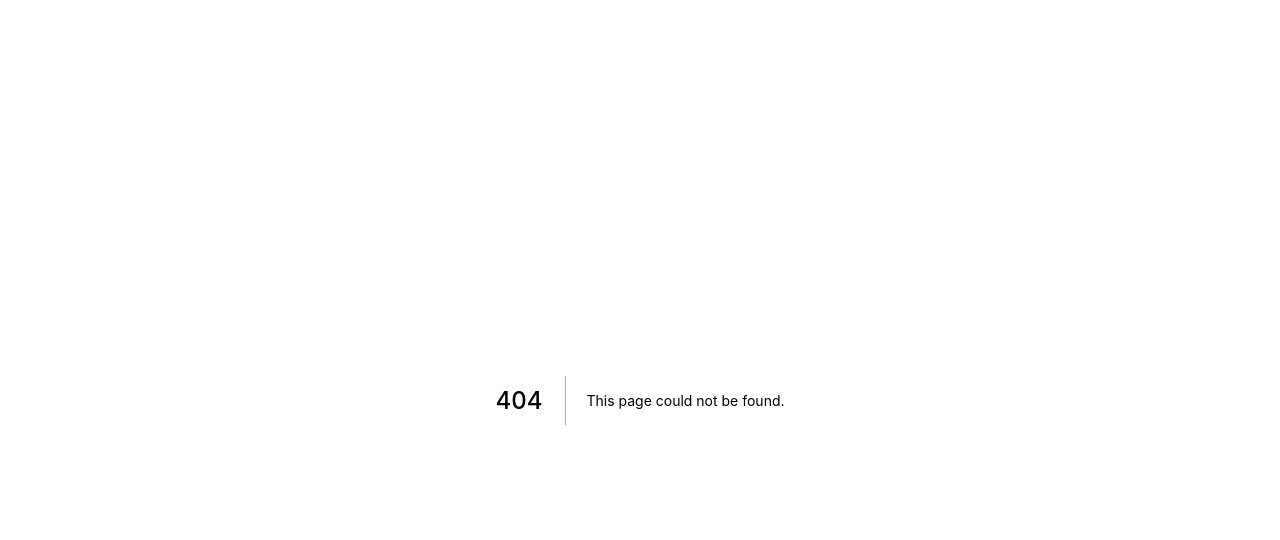
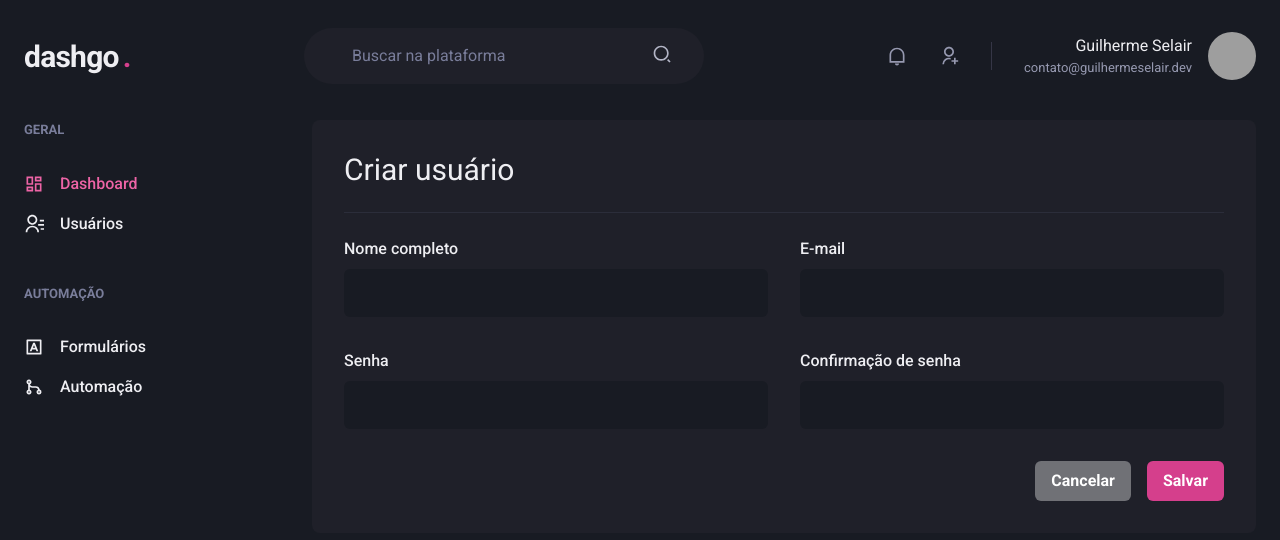
Before and after one commit to GuiSelair/Ignite-DashGO, a Next.js app: page /users/create in a window 1280 px wide. Before the commit this address had no page. Shown: the top 540 px of the page. Built offline with nearby package versions, Linux system fonts and the light colour scheme; grey boxes are pictures that could not be loaded.

Commit message:
Feat: Added create user page

```diff
--- /dev/null
+++ b/src/pages/users/create.tsx
@@ -0,0 +1,53 @@
+import {
+	Box,
+	Flex,
+	Heading,
+	Button,
+	Divider,
+	VStack,
+	SimpleGrid,
+	HStack,
+} from "@chakra-ui/react";
+import Input from "../../components/Form/Input";
+
+import Header from "../../components/Header";
+import Sidebar from "../../components/Sidebar";
+
+export default function CreateUser() {
+	return (
+		<Box>
+			<Header />
+
+			<Flex w="100%" my="6" maxWidth={1480} mx="auto" px="6">
+				<Sidebar />
+
+				<Box flex="1" borderRadius={8} bg="gray.800" p="8">
+					<Heading size={"lg"} fontWeight="normal">
+						Criar usuário
+					</Heading>
+					<Divider my="6" borderColor={"gray.700"} />
+					<VStack spacing={8}>
+						<SimpleGrid minChildWidth={"240px"} spacing="8" w="100%">
+							<Input name="name" label="Nome completo" />
+							<Input name="email" type={"email"} label="E-mail" />
+						</SimpleGrid>
+						<SimpleGrid minChildWidth={"240px"} spacing="8" w="100%">
+							<Input name="password" type="password" label="Senha" />
+							<Input
+								name="password_confirmation"
+								label="Confirmação de senha"
+								type="password"
+							/>
+						</SimpleGrid>
+					</VStack>
+					<Flex mt="8" justify={"flex-end"}>
+						<HStack spacing={"4"}>
+							<Button colorScheme={"whiteAlpha"}>Cancelar</Button>
+							<Button colorScheme={"pink"}>Salvar</Button>
+						</HStack>
+					</Flex>
+				</Box>
+			</Flex>
+		</Box>
+	);
+}
```
